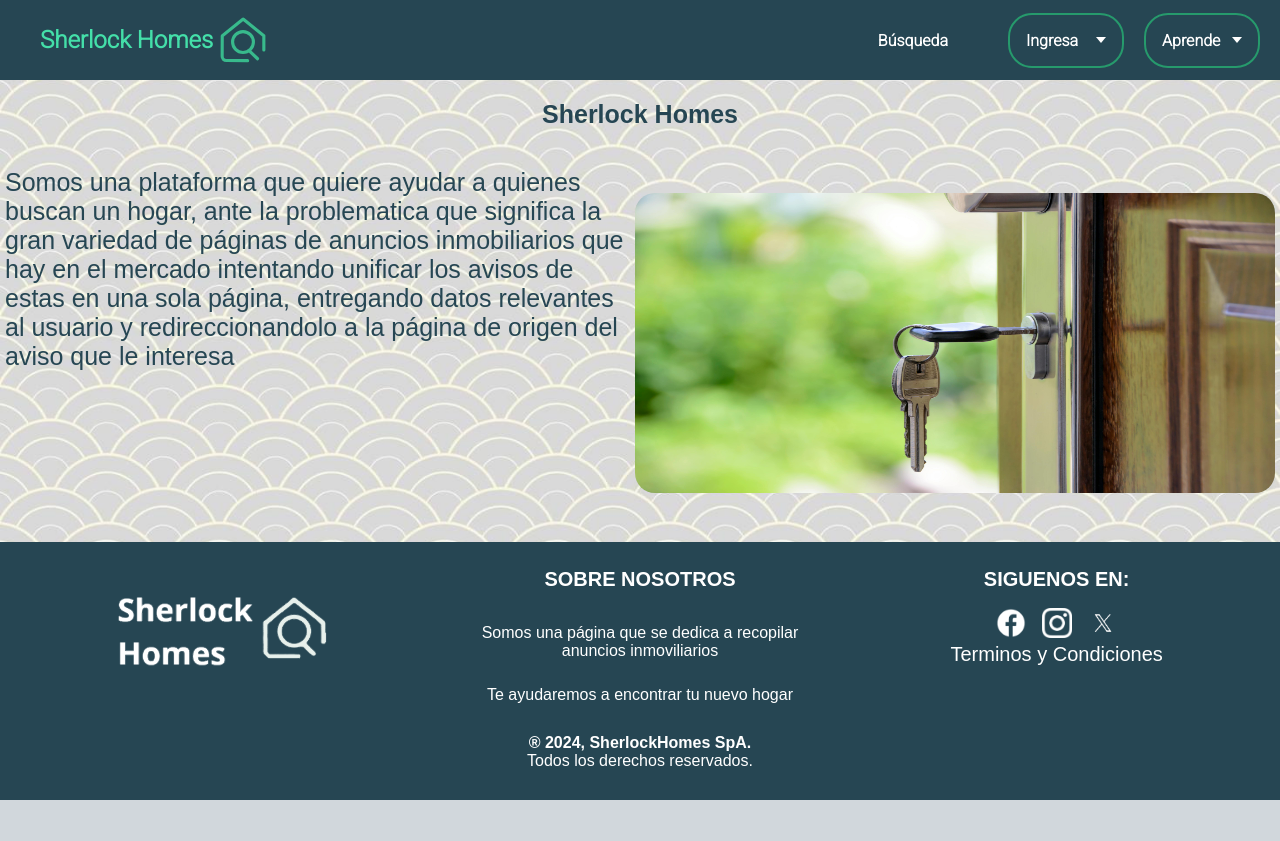
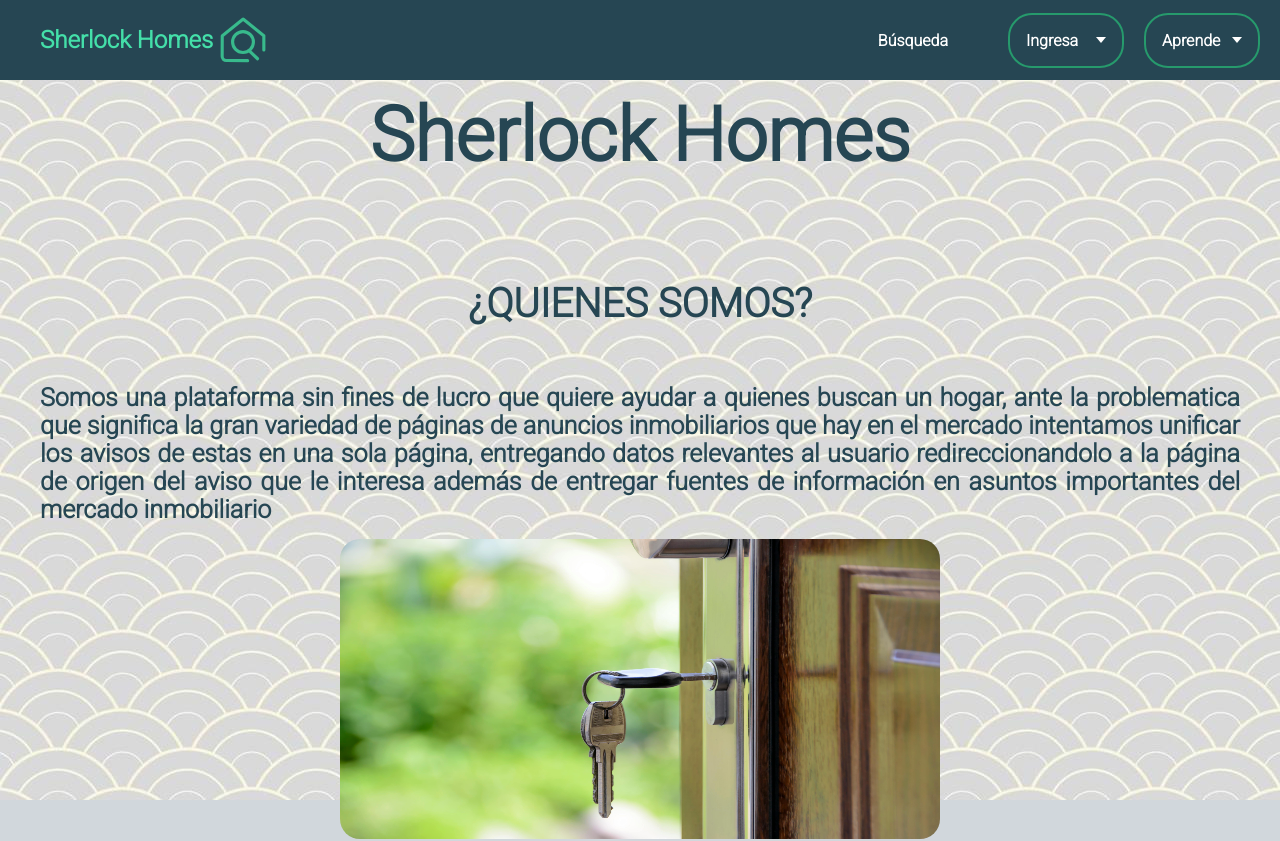
Before and after one commit to ElBugs99/Sherlock-Homes, a React (Create React App) app in the folder client/: page /Info in a window 1280 px wide. Shown: the top 841 px of the page. Before the commit the page ends 800 px from the top, so only its background shows below. Built offline with nearby package versions, Linux system fonts and the light colour scheme.

Commit message:
modificaciones de diseño en la página nosotros

```diff
--- a/client/package.json
+++ b/client/package.json
@@ -14,6 +14,7 @@
     "google-map-react": "^2.2.1",
     "jwt-decode": "^4.0.0",
     "react": "^18.2.0",
+    "react-awesome-reveal": "^4.2.11",
     "react-dom": "^18.2.0",
     "react-hook-form": "^7.51.3",
     "react-icons": "^5.2.0",
--- a/client/src/Components/InfoPage/InfoPage.js
+++ b/client/src/Components/InfoPage/InfoPage.js
@@ -4,35 +4,41 @@ import houseKeys from '../../assets/images/houseKeys.jpg'
 import Fondo from '../../assets/images/Fondo.jpg'
 import Footer from '../UI/Footer/Footer';
 import NavBar from '../UI/NavBar/NavBar'
+import { Fade } from "react-awesome-reveal";
 
 export default function InfoPage() {
     return (
-        <div className='info-page'>
-            <div className='navbar'>
-                <NavBar searchHidden={true}/>
-            </div>
-            <div className='main-content'>
-                <div className='background' style={{ backgroundImage: `url(${Fondo})` }}>
-                    <div className='logo'>
-                        <h1>Sherlock Homes</h1>
-                    </div>
-                    <div className='info-page-row'>
-                    <div className='enunciado'>
-                    <p>Somos una plataforma que quiere ayudar a quienes buscan un hogar, ante la problematica que significa
-                        la gran variedad de páginas de anuncios inmobiliarios que hay en el mercado
-                        intentando unificar los avisos de estas en una sola página, entregando datos relevantes al usuario y
-                        redireccionandolo a la página de origen del aviso que le interesa
-                        </p>
-                    </div>
-                    <div className='img-1'>
-                        <img className='info-page-img' src={houseKeys} alt='keys' />
-                    </div>
+        <Fade>
+        <div className="terminoscondiciones">
+            <NavBar searchHidden={true} />
+
+            <div className='header'>
+                <div className='encabezado'>
+                    <h2 className="titulo">Sherlock Homes</h2>
                 </div>
             </div>
-                <div className='footer'>
-                    <Footer/>
-                </div>
+            <div className='background' style={{ backgroundImage: `url(${Fondo})` }}></div>
+            <div className='info-content'>
+            <div className='info'>
+                <h3 className='sub-seccion'>
+                    ¿QUIENES SOMOS?
+                </h3>
+                <h1>
+                Somos una plataforma sin fines de lucro que quiere ayudar a quienes buscan un hogar, ante la problematica que significa
+                        la gran variedad de páginas de anuncios inmobiliarios que hay en el mercado
+                        intentamos unificar los avisos de estas en una sola página, entregando datos relevantes al usuario
+                        redireccionandolo a la página de origen del aviso que le interesa además de entregar fuentes de información en asuntos importantes del mercado inmobiliario
+                </h1>
+
+                <img className='imgKeys' src={houseKeys}  />
+
+                <h1 className='h1vamos'>
+                Permitenos acompañarte y apoyarte mientras buscas en nuestro gran catalogo de recopilación tu próximo hogar
+                </h1>
             </div>
+            </div>
+            <Footer />
         </div>
+        </Fade>
     );
 }
--- a/client/src/Components/InfoPage/infoPage.css
+++ b/client/src/Components/InfoPage/infoPage.css
@@ -1,97 +1,81 @@
 
-.info-page {
+
+
+.terminoscondiciones {
+    font-family: 'Roboto', sans-serif;
     display: flex;
     flex-direction: column;
-    min-height: 100vh;
+    align-items: center;
+    background-color: transparent;
+    color: #264653;
 }
 
-.info-page-row {
-    display: flex;
-    height: 90vw;
-    margin-top:  10px;
-    margin-bottom: 5px;
-    max-height: 350px;
-}
-
-.navbar {
-    flex: 0 0 auto;
-    position: sticky;
-    top: 0;
-    z-index: 100;
-    background-color: white;
-}
-
-.main-content {
-    flex: 1;
-    position: relative;
-}
-
-.background {
-    position: absolute;
+.background{
+    position: fixed;
     top: 0;
     left: 0;
     width: 100%;
     height: 100%;
-    background-size: cover;
-    background-repeat: no-repeat;
-    background-position: center;
+    z-index: -1;
+}
+h3{
+    text-align: center;
+
+}
+.imgKeys{
+    width: 600px;
+    height: 300px;
+    align-self: center;
+    border-radius: 20px;
 }
 
-.logo {
-    margin-top: 100px;
-    color:#264653;
+h1{
     font-size: 30px;
+}
+
+button {
+    display: inline-block;
+    padding: 10px 20px;
+    font-size: 30px;
+    color: #ffffff;
+    background-color: #264653;
+    text-align: center;
+    text-decoration: none;
+    border-radius: 4px;
+    cursor: pointer;
+    align-self: center;
+}
+
+.h1vamos{
     text-align: center;
 }
 
-.info-page-img {
-    margin-left: auto;
-    margin-right: 5px;
-    margin-top: 50px;
-    width: 50vw;
-    height: 30vw;
-    max-width: 650px;
-    max-height: 300px;
-    border-radius: 20px;
+.titulo{
+    font-size: 90px;
+    text-align: center;
 }
-.info-page .img-1 {
 
-    max-height: 300px;
+.sub-seccion{
+    font-size: 50px;
 
 }
 
-.enunciado{
-    font-size: 25px;
-    color:#264653;
-    margin-left: 5px;
-    margin-right: 5px;
-    max-height: 300px;
+.info-content {
+    display: flex;
+    flex-direction: column;
+    width: 100%;
+
 }
 
-.footer {
-    position: absolute;
-    bottom: 0;
-    width: 100%;
-    background-color: white;
+.encabezado{
+    margin-top: 10%;
+    display: block;
+    margin-bottom: 1%;
 }
 
-@media screen and (max-width:950px) {
-    h1{
-        font-weight: bold;
-        font-size: 20px;
-    }
-    p{
-        font-size: smaller;
-    }
-    .info-page-img {
-        margin-left: auto;
-        margin-right: 5px;
-        margin-top: 50px;
-        width: 50vw;
-        height: 30vw;
-        max-width: 650px;
-        max-height: 300px;
-        border-radius: 20px;
-    }
-
+.info{
+    display: flex;
+    flex-direction: column;
+    padding: 40px;
+    text-align: justify;
 }
```
Also changed, not shown: 1 other file (tests, documents, lock files or other folders).
